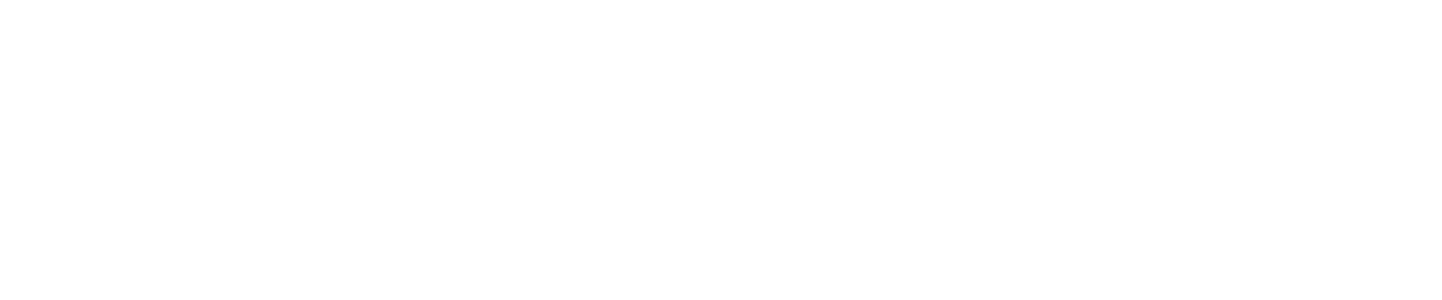
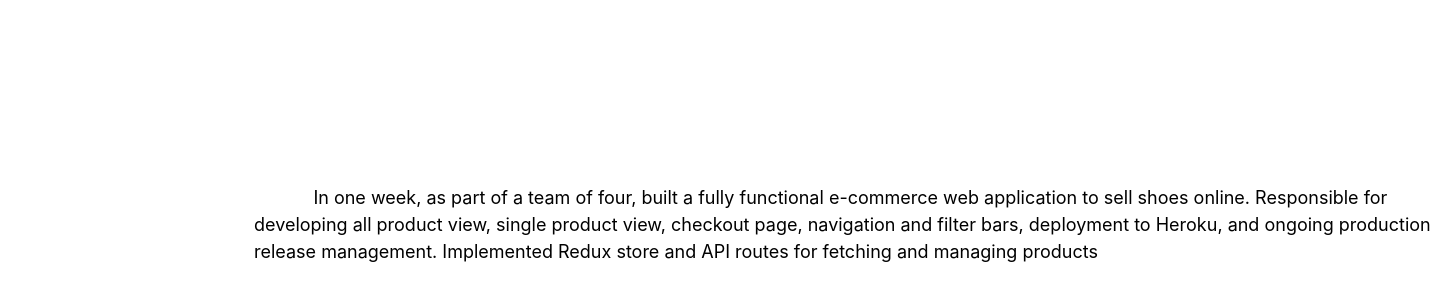
Before and after one commit to 11coleandrew4/AsyncProject-personal-site, a Next.js app in the folder personal-site/: page /components/Projects in a window 1280 px wide. Shown: the part 634-934 px from the top of the page, 1442 px wide, since content can reach past the window. Before the commit the page ends 800 px from the top, so only its background shows below. Built offline with nearby package versions, Linux system fonts and the light colour scheme.

Commit message:
added nbf video and formatted it

```diff
--- /dev/null
+++ b/personal-site/pages/components/NoBareFeetDemo.js
@@ -0,0 +1,13 @@
+import React from 'react';
+import ReactPlayer from 'react-player/youtube';
+
+function NoBareFeetDemo() {
+  return (
+    <ReactPlayer
+      url="https://www.youtube.com/watch?v=VkrXf8ixCZ0"
+      id="nbf-demo"
+    />
+  );
+}
+
+export default NoBareFeetDemo;
--- a/personal-site/pages/components/Projects.js
+++ b/personal-site/pages/components/Projects.js
@@ -6,6 +6,7 @@
 import GetMoneyPicture from './GetMoneyPicture';
 import GottaGoDemo from './GottaGoDemo';
 import GottaGoLogo from './GottaGoLogo';
+import NoBareFeetDemo from './NoBareFeetDemo';
 
 export default class Projects extends Component {
   render() {
@@ -28,7 +29,7 @@
               <div id="gotta-go-text">
                 <br />
                 <br />
-                <p>
+                <p id="gotta-go-paragraph">
                   GottaGo is a fully functional mobile application that shows
                   and directs users to the closest public restrooms. Users also
                   have the option of filtering by wheelchair accessible
@@ -45,6 +46,19 @@
               </div>
             </div>
           </div>
+          <div id="container-container">
+            <div id="nbf-container">
+              <NoBareFeetDemo />
+              <p id="nbf-text">
+                In one week, as part of a team of four, built a fully functional
+                e-commerce web application to sell shoes online. Responsible for
+                developing all product view, single product view, checkout page,
+                navigation and filter bars, deployment to Heroku, and ongoing
+                production release management. Implemented Redux store and API
+                routes for fetching and managing products
+              </p>
+            </div>
+          </div>
         </div>
         {/* <div className="picture" id="gotta-go-picture">
           <GottaGoPicture />
--- a/personal-site/styles/globals.css
+++ b/personal-site/styles/globals.css
@@ -245,7 +245,7 @@
   padding-right: 20px;
 }
 
-p {
+#gotta-go-paragraph {
   text-indent: 5%;
   line-height: 150%;
   font-size: 18px;
@@ -255,3 +255,30 @@
 #gottago-link {
   color: cornflowerblue;
 }
+
+#nbf-container {
+  display: flex;
+  flex-direction: column;
+  padding-left: 26em;
+  margin-top: 10em;
+  margin-bottom: 7em;
+  height: fit-content;
+  width: fit-content;
+}
+
+#test {
+  margin-left: 17em;
+}
+
+#nbf-text {
+  margin-right: -9em;
+  text-indent: 5%;
+  line-height: 150%;
+  margin-left: -9em;
+  font-size: 18px;
+}
+
+#nbf-demo {
+  width: 640px;
+  height: 334px;
+}
```
